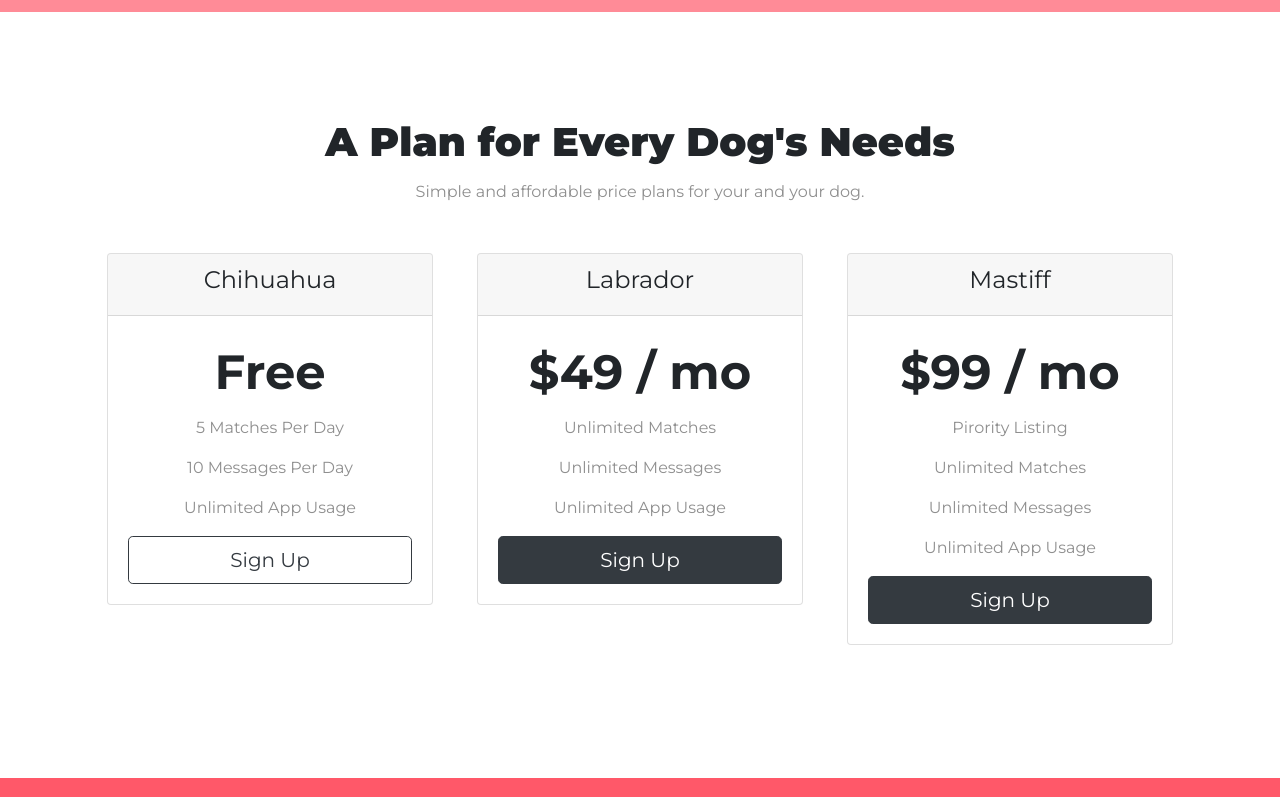
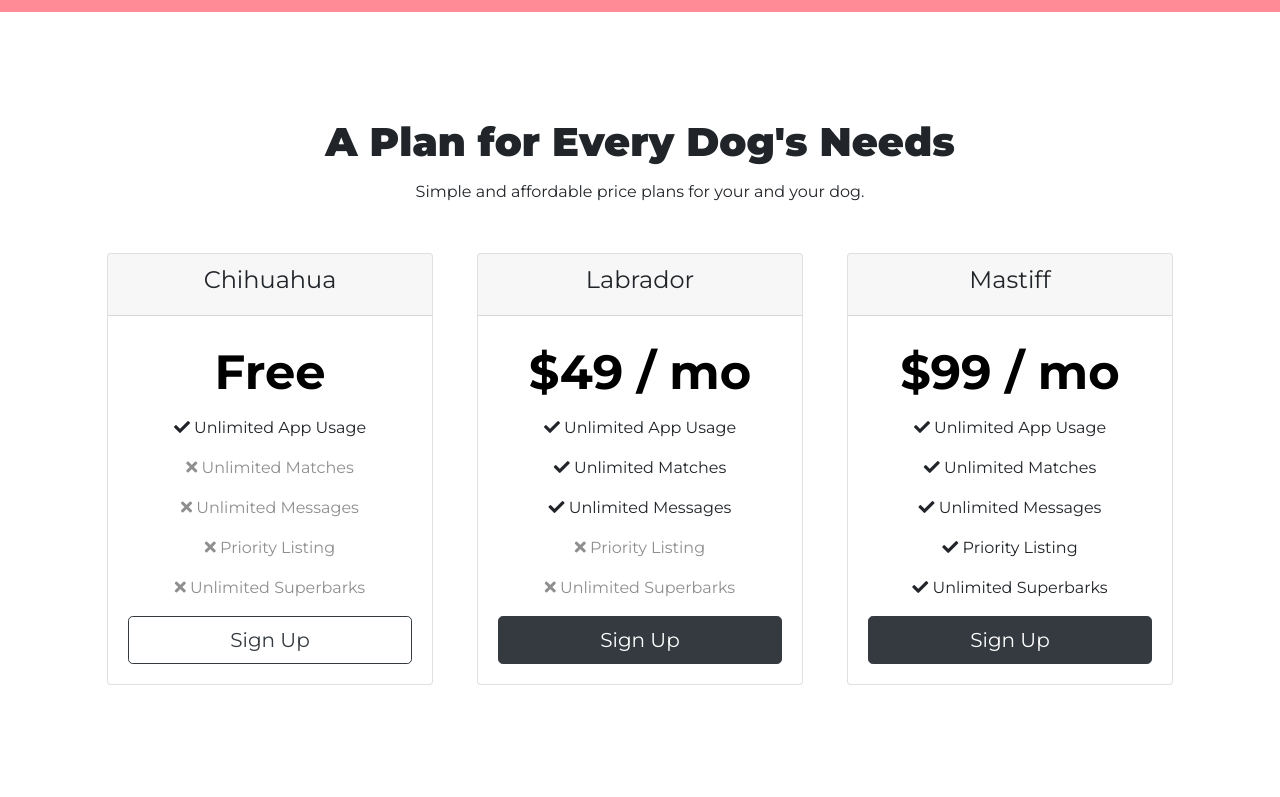
Before and after one commit to alaina-codes/tinDog, a website: page index.html in a window 1280 px wide. Shown: the part 1813-2610 px from the top of the page. Drawn offline with nearby package versions, Linux system fonts and the light colour scheme.

Commit message:
rework pricing table

```diff
--- a/css/styles.css
+++ b/css/styles.css
@@ -3,10 +3,7 @@
 body {
     font-family: 'Montserrat', sans-serif;
     text-align: center;
-}
 
-p {
-    color: #8f8f8f;
 }
 
 /* Spacing */
@@ -15,7 +12,15 @@ p {
     padding: 3% 15% 10%;
 }
 
-/* Color Sections */
+/* Color Text/Sections */
+
+.black {
+    color: #000;
+}
+
+.gray {
+    color: #8f8f8f;
+}
 
 .deep-pink-section {
     background-color: #ff5869;
@@ -163,6 +168,7 @@ p {
     font-weight: 700;
     font-size: 3rem;
     line-height: 1.5;
+    color: #000;
 }
 
 @media (max-width: 1028px) {
--- a/index.html
+++ b/index.html
@@ -67,19 +67,19 @@
         <div class="row">
             <div class="feature-div col-lg-4">
                 <i class="fas fa-check-circle feature-icon"></i>
-                <h3 class="feature-header">Easy to use.</h3>
+                <h3 class="feature-header black">Easy to use</h3>
                 <p class="feature-copy">So easy to use, even your dog could do it.</p>
             </div>
 
             <div class="feature-div col-lg-4">
                 <i class="fas fa-bullseye feature-icon"></i>
-                <h3 class="feature-header">Elite Clientele</h3>
+                <h3 class="feature-header black">Elite Clientele</h3>
                 <p class="feature-copy">We have all the dogs, the greatest dogs.</p>
             </div>
 
             <div class="feature-div col-lg-4">
                 <i class="fas fa-heart feature-icon"></i>
-                <h3 class="feature-header">Guaranteed to work.</h3>
+                <h3 class="feature-header black">Guaranteed to work.</h3>
                 <p class="feature-copy">Find the love of your dog's life or your money back.</p>
             </div>
         </div>
@@ -133,9 +133,11 @@
                     </div>
                     <div class="card-body">
                         <h2 class="pricing-text">Free</h2>
-                        <p>5 Matches Per Day</p>
-                        <p>10 Messages Per Day</p>
-                        <p>Unlimited App Usage</p>
+                        <p><i class="fas fa-check"></i> Unlimited App Usage</p>
+                        <p class="gray"><i class="fas fa-times"></i> Unlimited Matches</p>
+                        <p class="gray"><i class="fas fa-times"></i> Unlimited Messages</p>
+                        <p class="gray"><i class="fas fa-times"></i> Priority Listing</p>
+                        <p class="gray"><i class="fas fa-times"></i> Unlimited Superbarks</p>
                         <button class="btn btn-lg btn-block btn-outline-dark" type="button">Sign Up</button>
                     </div>
                 </div>
@@ -148,9 +150,11 @@
                     </div>
                     <div class="card-body">
                         <h2 class="pricing-text">$49 / mo</h2>
-                        <p>Unlimited Matches</p>
-                        <p>Unlimited Messages</p>
-                        <p>Unlimited App Usage</p>
+                        <p><i class="fas fa-check"></i> Unlimited App Usage</p>
+                        <p><i class="fas fa-check"></i> Unlimited Matches</p>
+                        <p><i class="fas fa-check"></i> Unlimited Messages</p>
+                        <p class="gray"><i class="fas fa-times"></i> Priority Listing</p>
+                        <p class="gray"><i class="fas fa-times"></i> Unlimited Superbarks</p>
                         <button class="btn btn-lg btn-block btn-dark" type="button">Sign Up</button>
                     </div>
                 </div>
@@ -163,15 +167,18 @@
                     </div>
                     <div class="card-body">
                         <h2 class="pricing-text">$99 / mo</h2>
-                        <p>Pirority Listing</p>
-                        <p>Unlimited Matches</p>
-                        <p>Unlimited Messages</p>
-                        <p>Unlimited App Usage</p>
+                        <p><i class="fas fa-check"></i> Unlimited App Usage</p>
+                        <p><i class="fas fa-check"></i> Unlimited Matches</p>
+                        <p><i class="fas fa-check"></i> Unlimited Messages</p>
+                        <p><i class="fas fa-check"></i> Priority Listing</p>
+                        <p><i class="fas fa-check"></i> Unlimited Superbarks</p>
                         <button class="btn btn-lg btn-block btn-dark" type="button">Sign Up</button>
                     </div>
                 </div>
             </div>
         </div>
+
+
     </section>
 
     <section class="deep-pink-section" id="cta">
```
